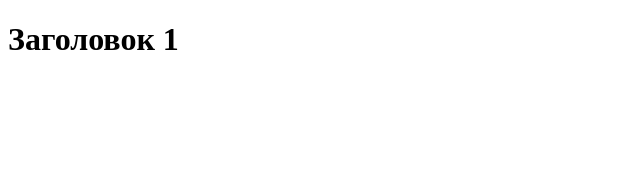
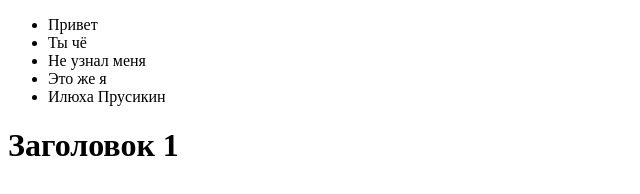
Before and after one commit to dmitrypanteleeff/distanse-landing, a plain HTML site: page index.html in a window 1280 px wide. Shown: the whole page, without its empty margins (0-640 px from the left). Drawn offline with Linux system fonts and the light colour scheme; files that its build step writes are made by us from their sources.

Commit message:
Создал header main bottom

```diff
--- a/index.html
+++ b/index.html
@@ -4,10 +4,25 @@
         <meta charset="UTF-8">
         <meta name="viewport" content="width=divice-width, initiak-scale=1.0">
         <meta http-equiv="X-UA-Compatible" content="ie=edge">
-        <title>Document</title>
+        <title>Дистанция</title>
         <link rel="stylesheet" href="style.css">
     </head>
     <body>
+        <header>
+            <ul>
+                <li>Привет</li>
+                <li>Ты чё</li>
+                <li>Не узнал меня</li>
+                <li>Это же я</li>
+                <li>Илюха Прусикин</li>
+            </ul>
+        </header>
+        <main>
+
+        </main>
+        <bottom>
+
+        </bottom>
         <h1>Заголовок 1</h1>
 
 
```
